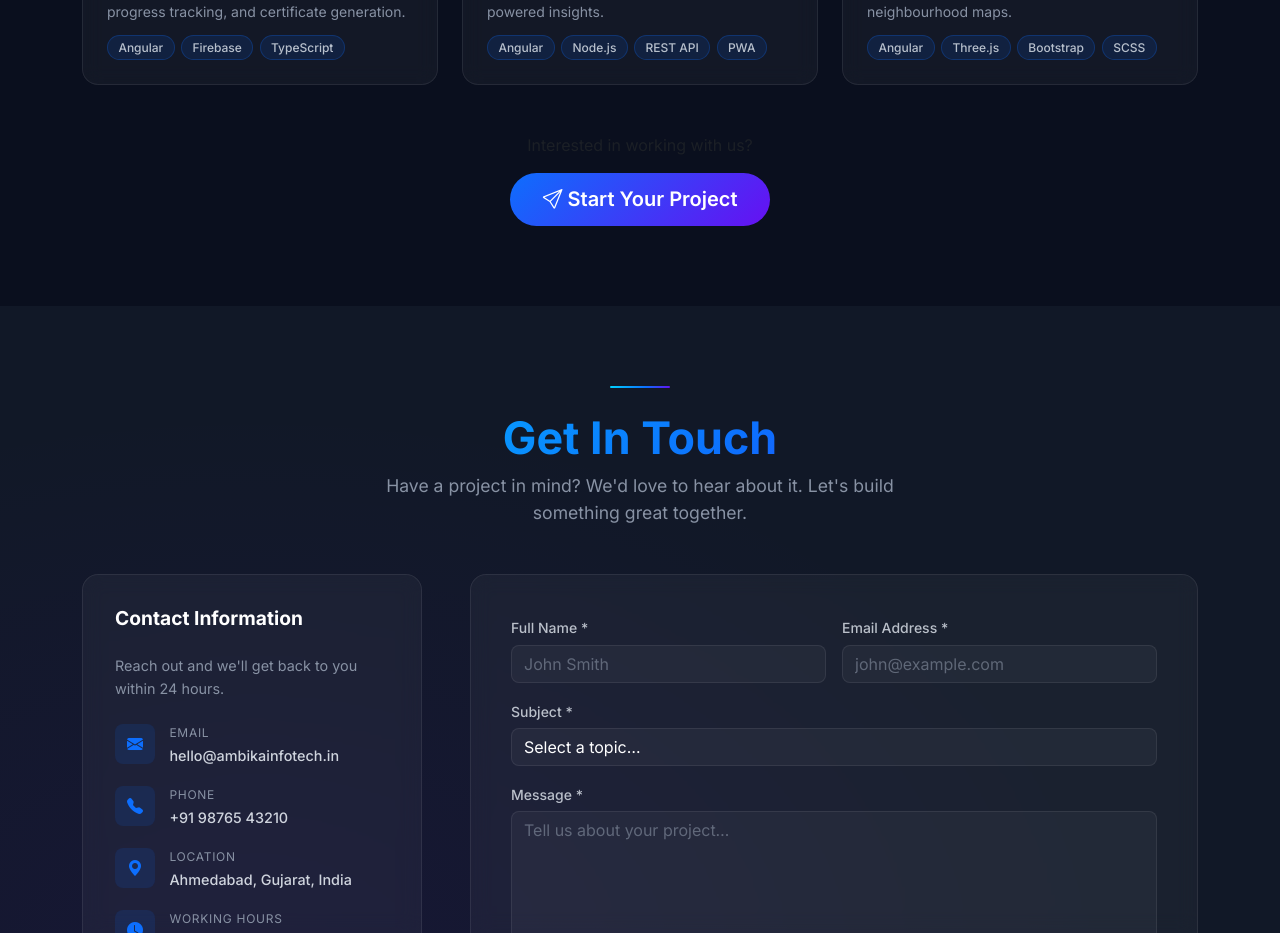
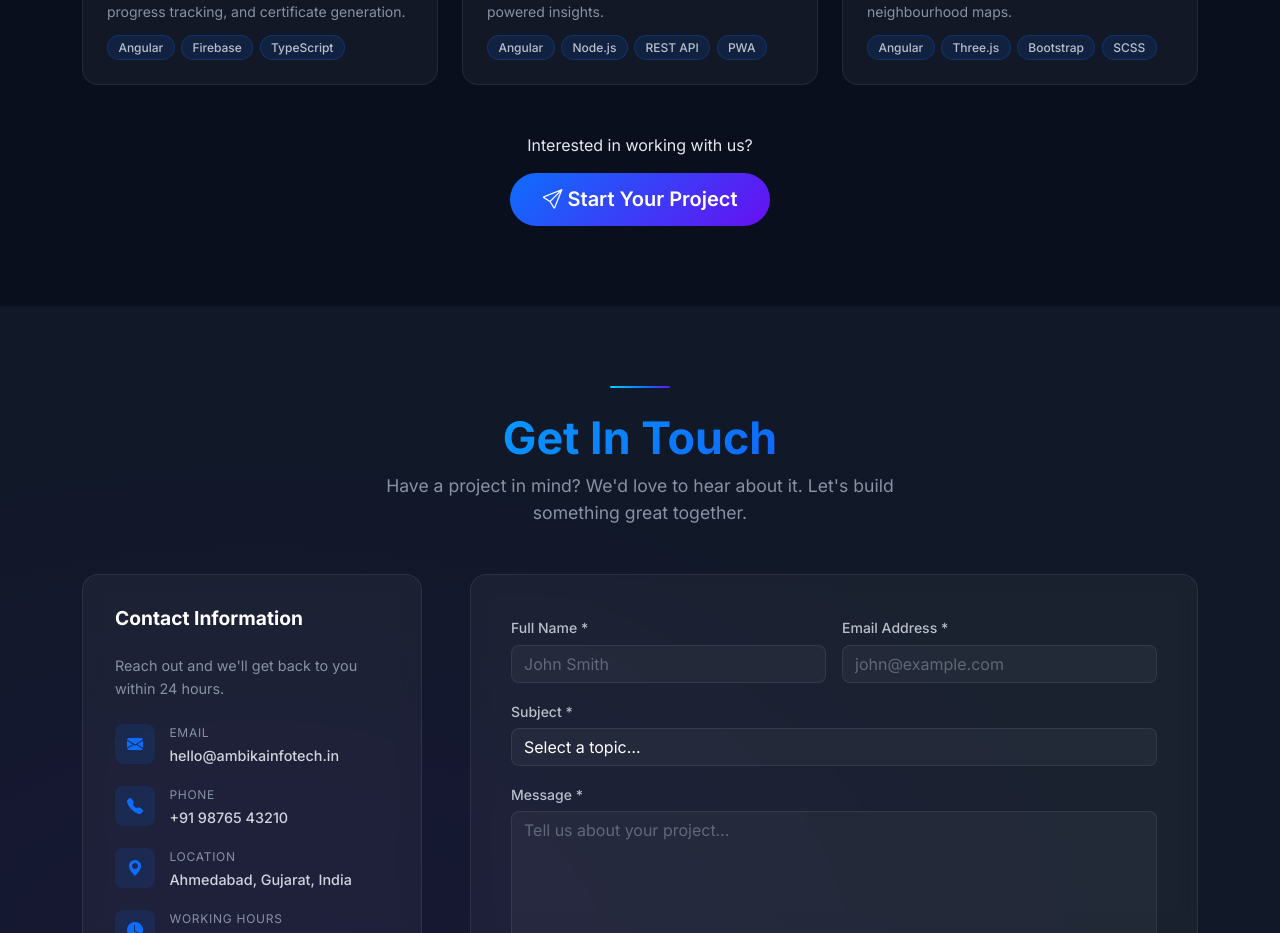
Before and after one commit to ambika-infotech-service/AmbikaInfotech3D, an Angular app: page / in a window 1280 px wide. Shown: the part 4400-5333 px from the top of the page. Built offline with nearby package versions, Linux system fonts and the light colour scheme.

Commit message:
Update portfolio.html

```diff
--- a/src/app/home/portfolio/portfolio.html
+++ b/src/app/home/portfolio/portfolio.html
@@ -37,7 +37,7 @@
 
     <!-- CTA -->
     <div class="text-center mt-5 reveal delay-3">
-      <p class="text-muted mb-3">Interested in working with us?</p>
+      <p class="mb-3">Interested in working with us?</p>
       <a href="#contact" class="btn btn-gradient btn-lg">
         <i class="bi bi-send" aria-hidden="true"></i> Start Your Project
       </a>
```
